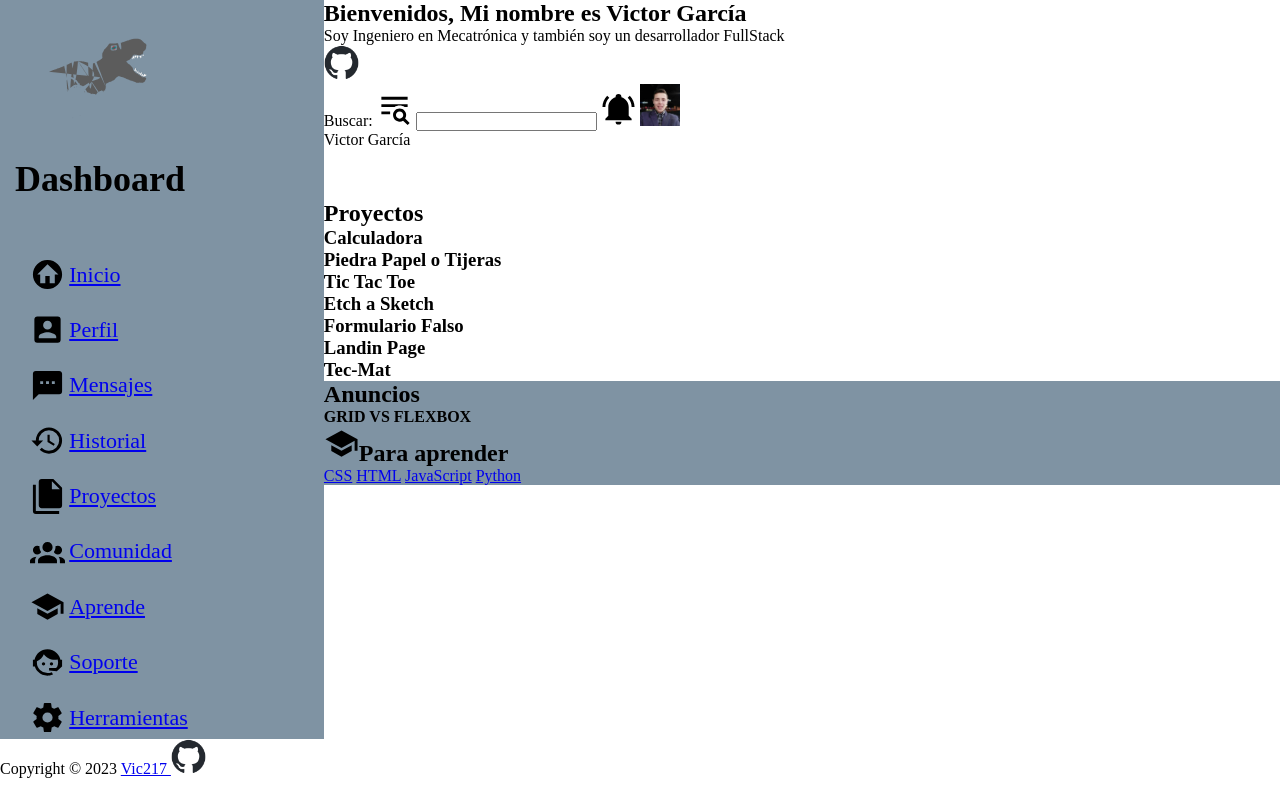
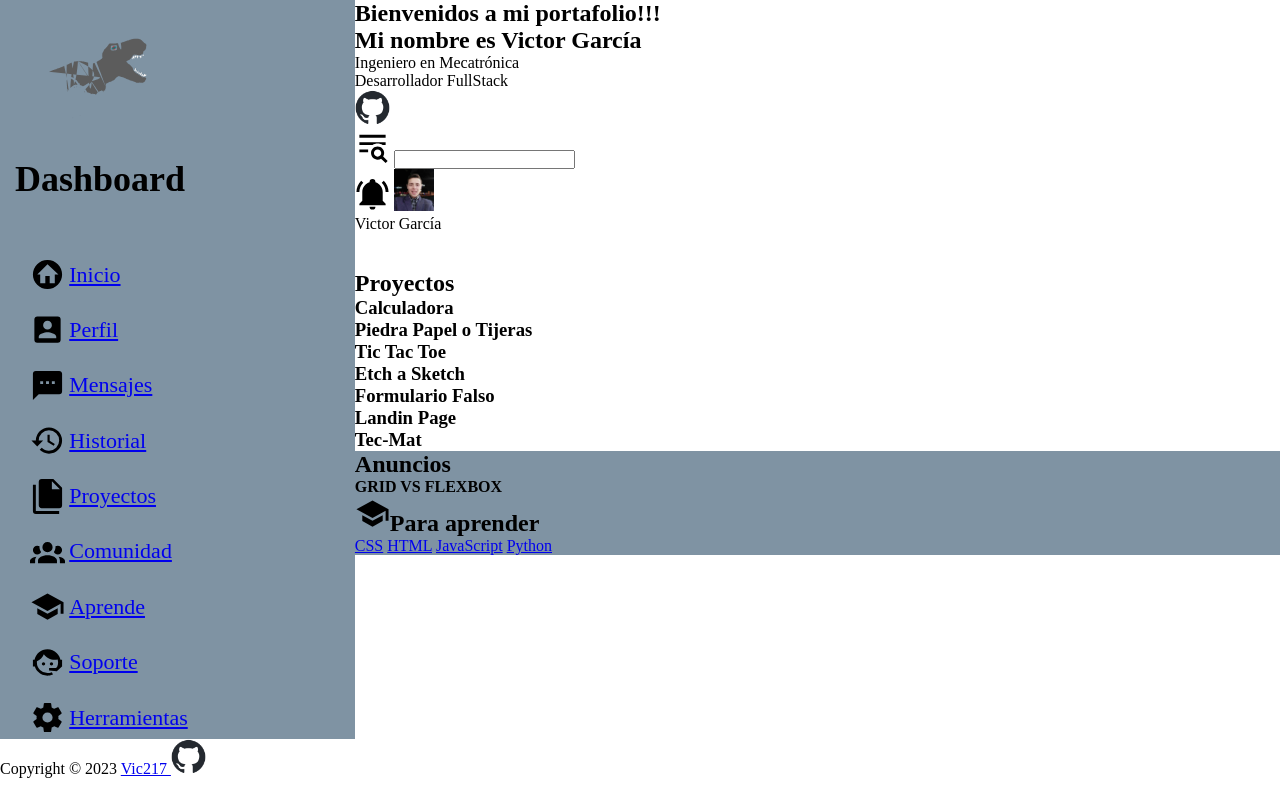
Before and after one commit to Vic217/DashBoard-Portafolio, a plain HTML site: page index.html in a window 1280 px wide. Drawn offline with Linux system fonts and the light colour scheme.

Commit message:
Agrega id a etiquetas y cambia flujo de header

```diff
--- a/index.html
+++ b/index.html
@@ -11,20 +11,23 @@
 <body>
     <main>
         <header id="contenedor-cabecera">
-            <article>
-                <h1> Bienvenidos, Mi nombre es Victor García </h1>
-                <p>Soy Ingeniero en Mecatrónica y también soy un desarrollador FullStack</p>
+            <article id="contenedor-presentación">
+                <h1> Bienvenidos a mi portafolio!!! <br>Mi nombre es Victor García </h1>
+                <p>Ingeniero en Mecatrónica <br>Desarrollador FullStack</p>
                 <a href="https://github.com/Vic217" alt="Perfil de Github"><img src="img-logos/github-mark.png" alt="Logo de Github" width="35px"></a>
             </article>
             <nav>
-                <label for="search">Buscar: </label>
-                <img src="img-logos/buscar.svg" alt="Buscador" width="35px">
-                <input type="search" id="search" name="search" autocomplete="off">
+                <form action="" method="">
+                    <img src="img-logos/buscar.svg" alt="Buscador" width="35px">
+                    <input type="search" id="search" name="search" autocomplete="off">
+                </form>
 
-                <img src="img-logos/bell-ring.svg" alt="Notificación" width="35px">
+                <div id="contenedor-noti">
+                    <img src="img-logos/bell-ring.svg" alt="Notificación" width="35px">
 
-                <img src="img-logos/índice.jpeg" alt="Foto del creador de la página" width="40px">
-                <p>Victor García</p>
+                    <img src="img-logos/índice.jpeg" alt="Foto del creador de la página" width="40px">
+                    <p>Victor García</p>
+                </div>
             </nav>
         </header>
         <article id="contenedor-contenido">
```
